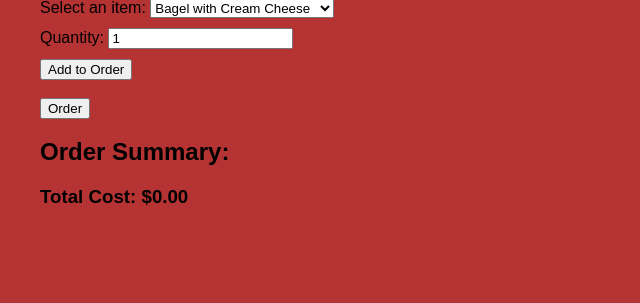
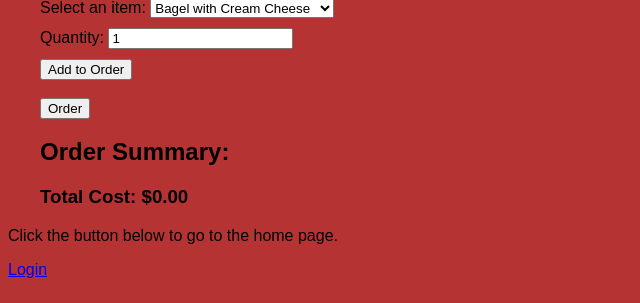
Before and after one commit to kuerbishenry/BistroToGo, a Django app: page /order/ in a window 1280 px wide. Shown: the part 497-800 px from the top of the page, without its empty margins (0-640 px from the left). Run offline with Django 4.2, Linux system fonts and the light colour scheme.

Commit message:
syncing in the edits

```diff
--- a/hack/templates/orderScreen.html
+++ b/hack/templates/orderScreen.html
@@ -146,5 +146,8 @@
             updateOrderSummary();
         }
     </script>
+
+    <p>Click the button below to go to the home page.</p>
+    <a href="{% url 'index' %}" class="btn btn-primary">Login</a>
 </body>
 </html>
--- a/hack/views.py
+++ b/hack/views.py
@@ -20,7 +20,7 @@ def signup(request):
         if form.is_valid():
             user = form.save()
             login(request, user)  # Log in the user after registration
-            return render(request, 'success.html')  # Replace 'home' with your desired URL name
+            return render(request, 'orderScreen.html')  # Replace 'home' with your desired URL name
     else:
         form = UserCreationForm()
     return render(request, 'signup.html', {'form': form})
@@ -36,7 +36,7 @@ def login_view(request):
             if user:
                 login(request, user)
                 # Redirect to a success page or the home page
-                return render(request, 'index.html')
+                return render(request, 'orderScreen.html')
             else:
                 # User does not exist, provide a sign-up option
                 return render(request, 'signup.html')
```
Also changed, not shown: db.sqlite3.
